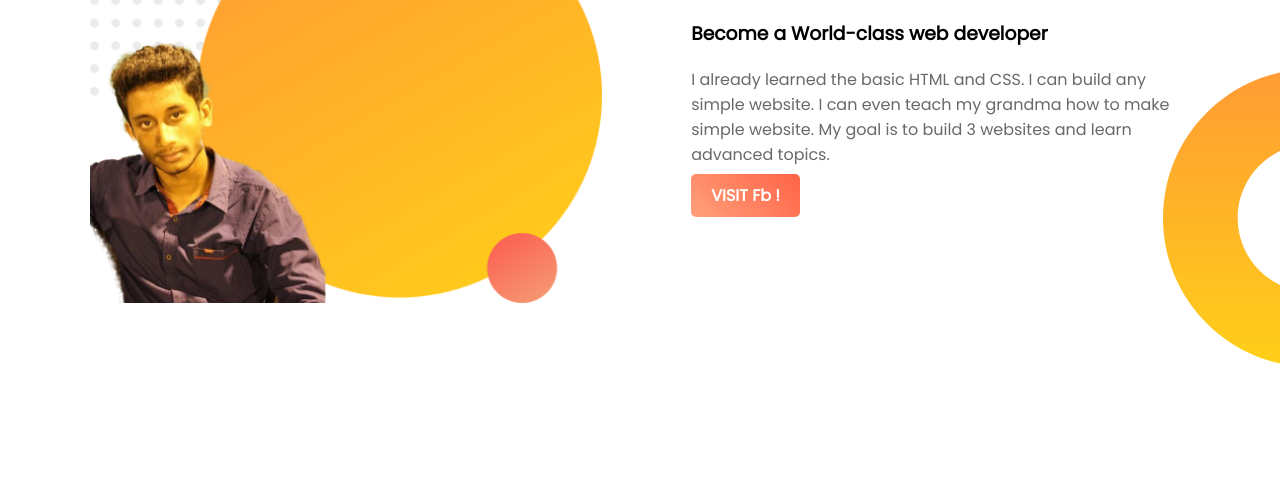
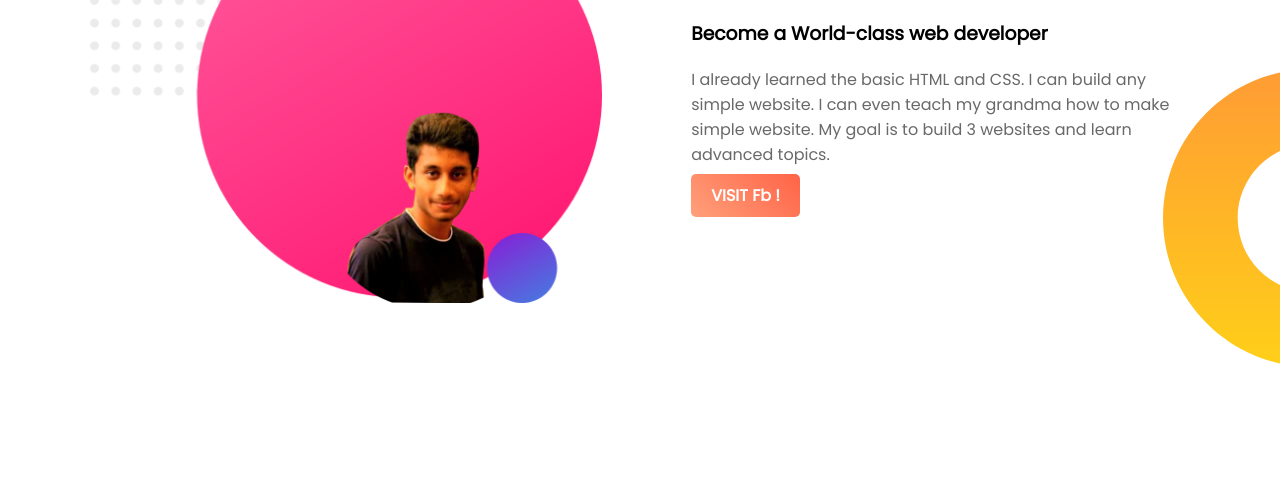
Before and after one commit to Asif-102/web-portfolio, a plain HTML site: page index.html in a window 1280 px wide. Shown: the part 757-1260 px from the top of the page. Drawn offline with Linux system fonts and the light colour scheme.

Commit message:
change second image

```diff
--- a/index.html
+++ b/index.html
@@ -23,7 +23,7 @@
     </section>
     <section class="dream-area">
         <div class="half-width">
-            <img src="images/img2.png" alt="">
+            <img src="images/newImg2.png" alt="">
         </div>
         <div class="half-width">
             <h2>Dream Big</h2>
```
Also changed, not shown: images/img2.png (deleted), images/newImg2.png (added).
